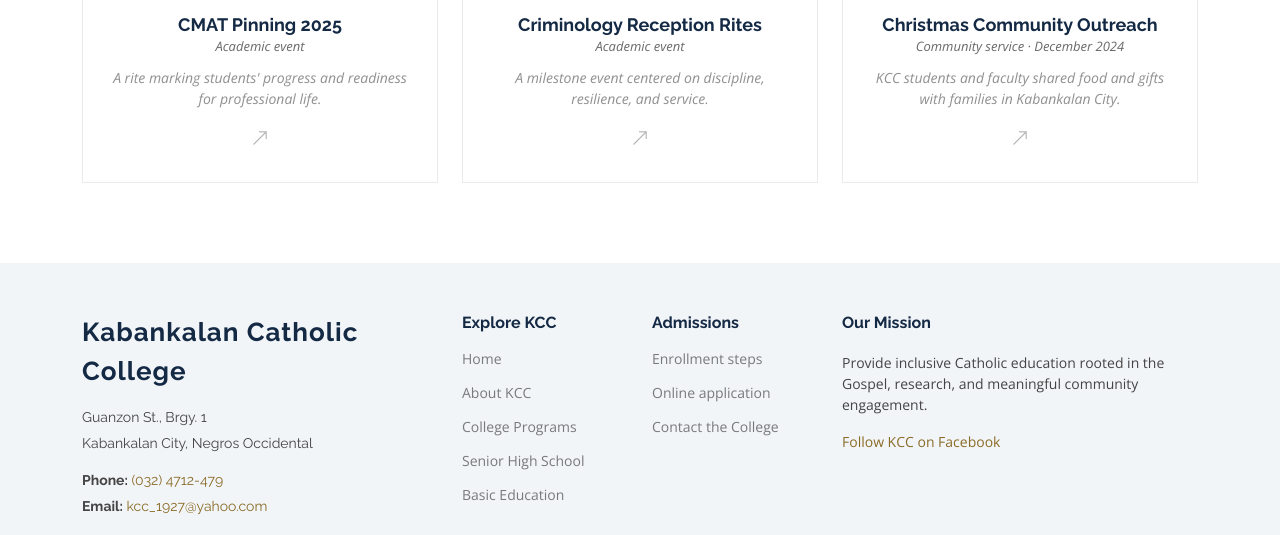
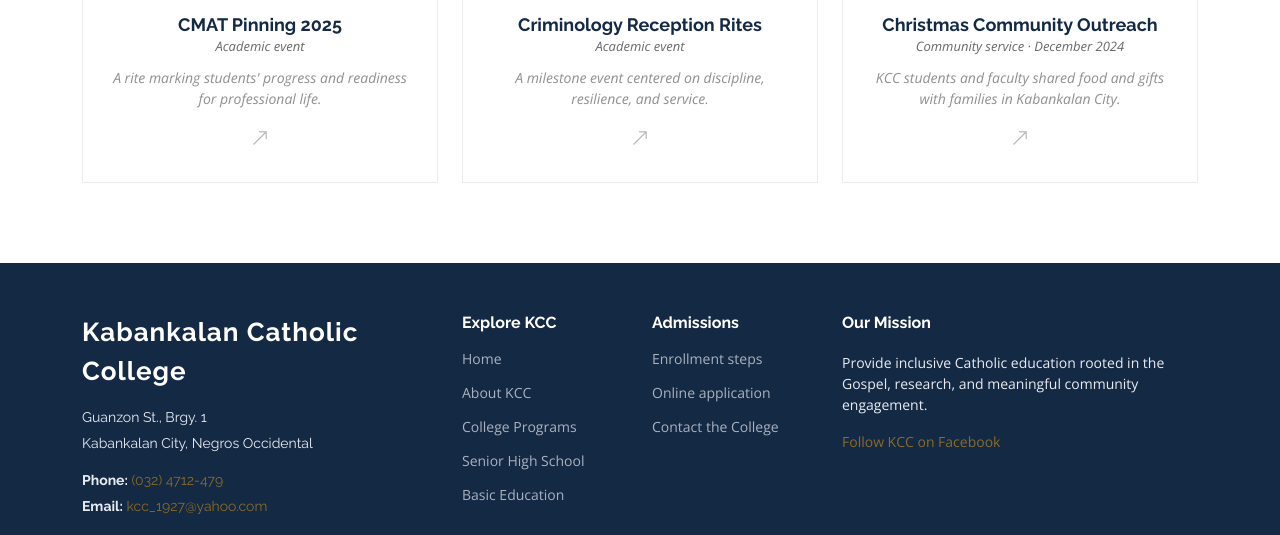
Before and after one commit to eugene5322f/Jompilla-Project-2, a plain HTML site: page index.html in a window 1280 px wide. Shown: the part 3590-4125 px from the top of the page. Drawn offline with nearby package versions, Linux system fonts and the light colour scheme.

Commit message:
color adjustment

```diff
--- a/assets/css/main.css
+++ b/assets/css/main.css
@@ -21,6 +21,7 @@
 :root {
   --brand-navy: #142944;
   --brand-gold: #8a6b27;
+  --brand-gold-bright: #d7b85c;
   --background-color: #ffffff; /* Background color for the entire website, including individual sections */
   --default-color: #444444; /* Default color used for the majority of the text content across the entire website */
   --heading-color: var(--brand-navy);
@@ -530,8 +531,13 @@ h6 {
 # Global Footer
 --------------------------------------------------------------*/
 .footer {
+  --background-color: var(--brand-navy);
+  --default-color: #e9edf2;
+  --heading-color: #ffffff;
+  --surface-color: #203954;
+  --contrast-color: #ffffff;
   color: var(--default-color);
-  background-color: var(--background-color);
+  background-color: var(--brand-navy);
   font-size: 14px;
   padding-bottom: 50px;
   position: relative;
@@ -555,7 +561,7 @@ h6 {
   font-weight: 700;
   letter-spacing: 1px;
   font-family: var(--heading-font);
-  color: var(--heading-color);
+  color: #ffffff;
 }
 
 .footer .footer-about p {
@@ -578,8 +584,8 @@ h6 {
 }
 
 .footer .social-links a:hover {
-  color: var(--accent-color);
-  border-color: var(--accent-color);
+  color: var(--brand-gold-bright);
+  border-color: var(--brand-gold-bright);
 }
 
 .footer h4 {
@@ -587,6 +593,7 @@ h6 {
   font-weight: bold;
   position: relative;
   padding-bottom: 12px;
+  color: #ffffff;
 }
 
 .footer .footer-links {
@@ -622,7 +629,7 @@ h6 {
 }
 
 .footer .footer-links ul a:hover {
-  color: var(--accent-color);
+  color: var(--brand-gold-bright);
 }
 
 .footer .footer-contact p {
```
